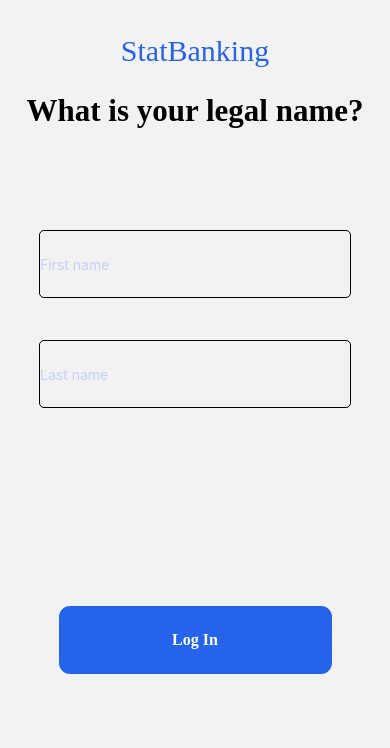
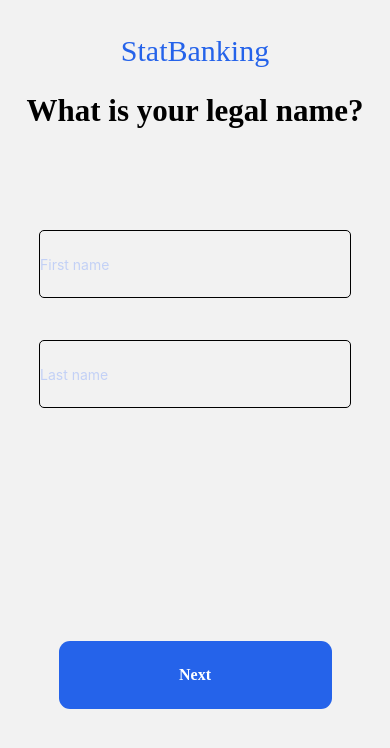
Before and after one commit to NaumanRecat/Bank-Ui, a React Native app: screen /Signup2 in a window 390 px wide. Shown: the top 748 px of the page. Built offline with nearby package versions, Linux system fonts and the light colour scheme.

Commit message:
signup 1, 2

```diff
--- a/src/component/ContentText.js
+++ b/src/component/ContentText.js
@@ -13,7 +13,7 @@ export class ContentText extends React.Component{
                 <Text style={{
                 color:'#000000',
                 fontSize: h('3.7%'),
-                fontWeight:'600',
+                fontWeight:'bold',
                 fontFamily: 'Poppins',
             }}> {this.props.title} </Text>
             </View>
--- a/src/screen/Signup1.js
+++ b/src/screen/Signup1.js
@@ -1,54 +1,27 @@
-import React, {useState} from 'react';
-import {View, Text, TouchableOpacity, TextInput} from 'react-native';
+import React from 'react';
+import {View, Text, TextInput, StyleSheet} from 'react-native';
 
 import {widthPercentageToDP as w, heightPercentageToDP as h} from 'react-native-responsive-screen';
-import DatePicker from 'react-native-datepicker';
 
 import {HeaderText} from '../component/HeaderText';
 import {ContentText} from '../component/ContentText';
-import { Input } from "../component/Input";
 import { Btn } from "../component/Btn";
 
 export class Signup1 extends React.Component{
     render(){
         return(
-            <View style={{
-                flex:1,
-            }}>
+            <View style={styles.parentview}>
                 <HeaderText titles={'StatBanking'} />
                 <ContentText title={'Tell us about yourself'} />
                 <View
-                style={{
-                    paddingLeft: h('5%'),
-                }}>
-                    <Text style={{fontFamily: 'Poppins'}}>  I am a ..........</Text>
+                style={styles.textstylingview}>
+                <Text style={styles.Textstylefont}>  I am a ..........</Text>
                 </View>
-                <View style={{
-                    alignItems:'center',
-                    justifyContent:'center',
-                    marginTop:h('4%'),
-                }}>
-
-                <TextInput numberOfLines={10} placeholder={'Person'} style={{
-                     height:h('27%'),
-                     width: w('80%'),
-                     borderWidth: h('0.08%'),
-                     borderRadius: h('2%'),
-                     marginBottom: h('2%'),
-                      }}/>
-
-                <TextInput  numberOfLines={10} placeholder={'Business'} style={{
-                     height:h('27%'),
-                     width: w('80%'),
-                     borderWidth: h('0.08%'),
-                     borderRadius: h('2%'),
-                      }}/>
+                <View style={styles.TextInputView}>
+                <TextInput numberOfLines={10} placeholder={'Person'} style={styles.TextInput1}/>
+                <TextInput  numberOfLines={10} placeholder={'Business'} style={styles.TextInput2}/>
                 </View>
-                <View style={{
-                    marginTop:h('5%'),
-                    alignItems:'center',
-                    justifyContent:'center',
-                }}>
+                <View style={styles.ButtonView}>
                 <Btn Button={() => this.props.navigation.navigate('Signup2')} title={'Next'} />
                 </View>
 
@@ -56,3 +29,38 @@ export class Signup1 extends React.Component{
         )
     }
 }
+
+const styles = StyleSheet.create({
+    parentview:{
+        flex:1,
+    },
+    textstylingview:{
+        paddingLeft: h('5%'),
+    },
+    Textstylefont:{
+        fontFamily: 'Poppins'
+    },
+    TextInputView:{
+        alignItems:'center',
+        justifyContent:'center',
+        marginTop:h('3%'),
+    },
+    TextInput1:{
+        height:h('27%'),
+        width: w('80%'),
+        borderWidth: h('0.08%'),
+        borderRadius: h('2%'),
+        marginBottom: h('2%'),
+    },
+    TextInput2:{
+        height:h('27%'),
+        width: w('80%'),
+        borderWidth: h('0.08%'),
+        borderRadius: h('2%'),
+    },
+    ButtonView:{
+        marginTop:h('5%'),
+        alignItems:'center',
+        justifyContent:'center',
+    }
+})
--- a/src/screen/Signup2.js
+++ b/src/screen/Signup2.js
@@ -1,53 +1,41 @@
 import React from "react";
-import {View, Text, TouchableOpacity} from 'react-native';
+import {View, StyleSheet} from 'react-native';
 import {widthPercentageToDP as w, heightPercentageToDP as h} from 'react-native-responsive-screen';
 
 import {HeaderText} from '../component/HeaderText';
 import {ContentText} from '../component/ContentText';
 import { Input } from "../component/Input";
+import { Btn } from "../component/Btn";
 
 export class Signup2 extends React.Component{
     render(){
         return(
-            <View style={{
-                flex:1,
-            }}>
-                <HeaderText
-                titles={'StatBanking'}
-                />
-                <ContentText
-                title={'What is your legal name?'}
-                />
-                <View style={{
-                    marginTop:h('12%'),
-                }}>
-                     <Input placeholder={'First name'} />
-                <Input placeholder={'Last name'} />
-                </View>
+            <View style={styles.parentview}>
+                <HeaderText  titles={'StatBanking'}/>
+                <ContentText title={'What is your legal name?'}/>
+                <View style={styles.Inputview}>
+                <Input placeholder={'First name'} />
+                <Input placeholder={'Last name'} /></View>
 
-                <View style={{
-                    alignItems:'center',
-                    justifyContent:'center',
-                    marginTop:'40%'
-                }}>
-                <TouchableOpacity onPress={()=>{this.props.navigation.navigate('Signup3')}} style={{
-                        height:h('8%'),
-                        width:w('70%'),
-                        backgroundColor:'#2563EA',
-                        borderRadius:11,
-                        alignItems:'center',
-                        justifyContent:'center',
-                    }}>
-                        <Text style={{
-                            color:'#FFFFFF',
-                            fontWeight:'600',
-                            fontSize: 16,
-                            fontFamily: 'Poppins',
-                        }}> Log In </Text>
-                    </TouchableOpacity>
+                <View style={styles.ButtonView}>
+                    <Btn Button={() => this.props.navigation.navigate('Signup3')} title={'Next'} />
                 </View>
 
             </View>
         )
     }
 }
+
+const styles = StyleSheet.create({
+    parentview:{
+        flex:1,
+    },
+    Inputview:{
+        marginTop:h('12%'),
+    },
+    ButtonView:{
+        alignItems:'center',
+        justifyContent:'center',
+        marginTop:'49%',
+    }
+})
```
